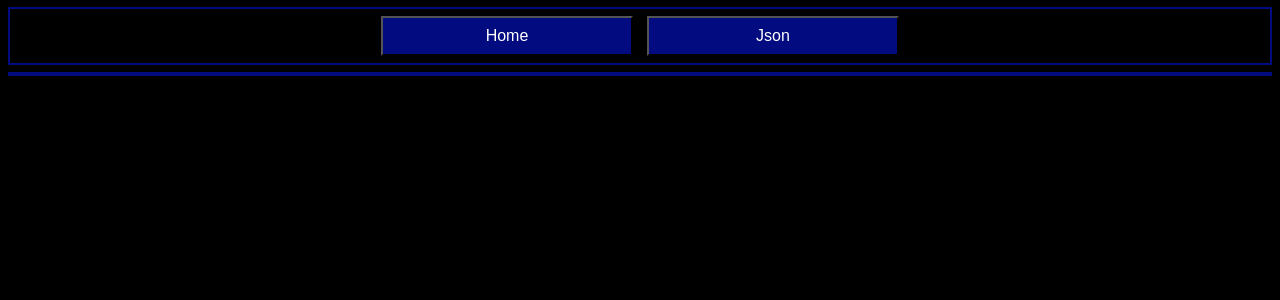
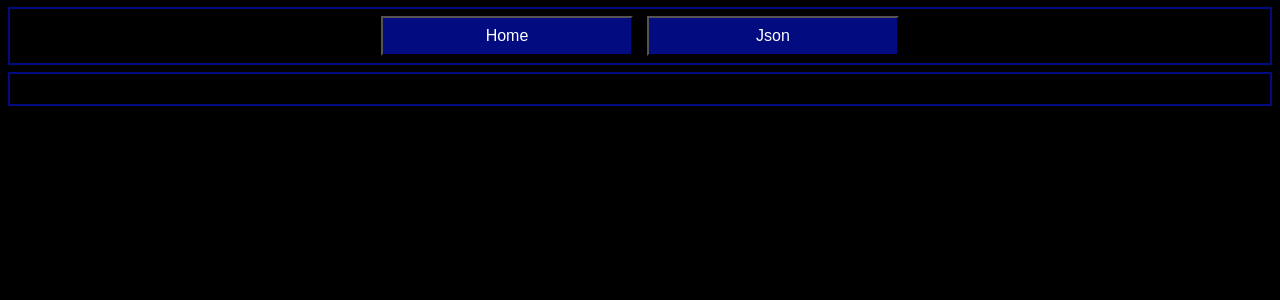
Before and after one commit to CodyNicholson/ISS_Tracking_Project, a Flask app: page /data-table in a window 1280 px wide. Shown: the part 85-385 px from the top of the page. Run offline with Flask 2, Linux system fonts and the light colour scheme; parts of the project's set-up code (start-up, migrations or seed data) failed here and were passed over.

Commit message:
Fixed margin under border div

```diff
--- a/flask_app/static/css/data_style.css
+++ b/flask_app/static/css/data_style.css
@@ -59,6 +59,7 @@ html {
 
 .border-div {
     border: 2px solid rgb(2, 11, 128);
+    padding-bottom: 30px;
 }
 
 .data-table {
```
